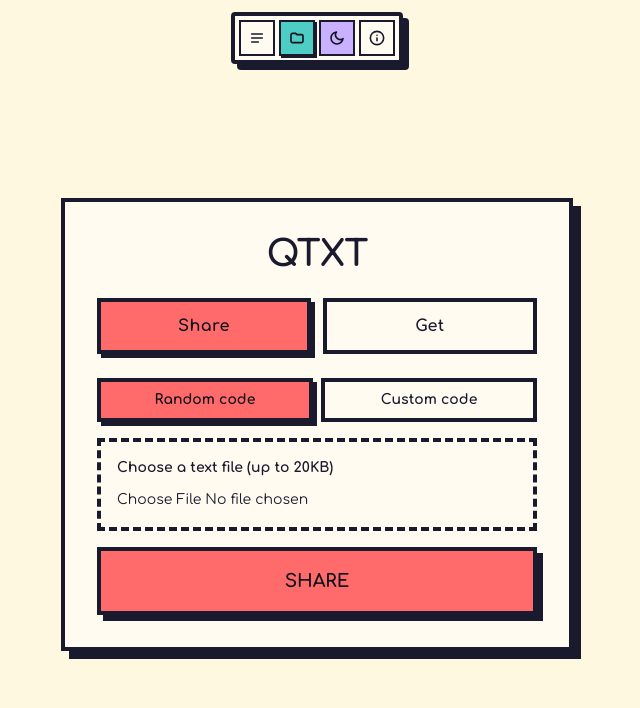
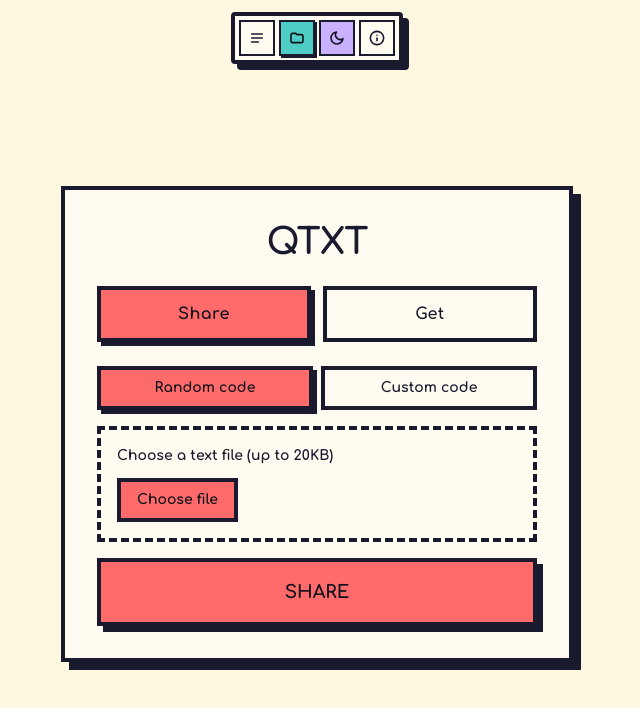
Before and after one commit to Kingrane/qtxt, a Next.js app: page / in a window 1280 px wide. Both pictures are taken after a click on the button 620 px from the left and 38 px from the top of the page. Shown: the top 708 px of the page, without its empty margins (323-963 px from the left). Built offline with nearby package versions, Linux system fonts and the light colour scheme.

Commit message:
fix: replace default file input with custom button

```diff
--- a/app/page.tsx
+++ b/app/page.tsx
@@ -382,7 +382,12 @@ export default function Home() {
                 <label className={`block text-sm font-bold ${colors.text}`}>
                   {t.fileLabel}
                 </label>
-                <input type="file" onChange={handleFileChange} className={`mt-3 w-full text-sm ${colors.text}`} />
+                <label className={`mt-3 inline-block py-2 px-4 font-bold border-4 ${colors.border} ${colors.share} text-[#11111B] text-sm cursor-pointer hover:shadow-[3px_3px_0px_0px_var(--shadow-color)] hover:-translate-x-0.5 hover:-translate-y-0.5 transition-all`}
+                  style={{ ['--shadow-color' as string]: isMocha ? '#11111B' : '#1A1A2E' }}
+                >
+                  {t.selectFile}
+                  <input type="file" onChange={handleFileChange} className="hidden" />
+                </label>
                 {selectedFileName && (
                   <p className={`mt-3 text-sm font-bold ${colors.text}`}>{t.fileName}: {selectedFileName}</p>
                 )}
--- a/lib/i18n.ts
+++ b/lib/i18n.ts
@@ -90,6 +90,7 @@ const translations: Record<Locale, TranslationKeys> = {
     codePlaceholder: 'Код (4-10 символов)',
     textPlaceholder: 'Введите ваш текст здесь...',
     fileLabel: 'Выбери текстовый файл (до 20KB)',
+    selectFile: 'Выбрать файл',
     fileName: 'Файл',
     shareButton: 'Поделиться',
     shareLoading: 'Создание ссылки...',
@@ -149,6 +150,7 @@ const translations: Record<Locale, TranslationKeys> = {
     codePlaceholder: 'Code (4-10 characters)',
     textPlaceholder: 'Enter your text here...',
     fileLabel: 'Choose a text file (up to 20KB)',
+    selectFile: 'Choose file',
     fileName: 'File',
     shareButton: 'Share',
     shareLoading: 'Creating link...',
```
